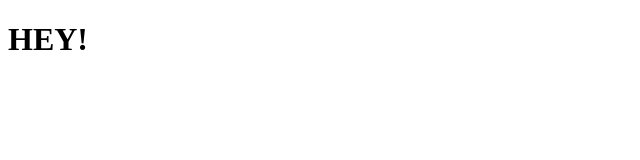
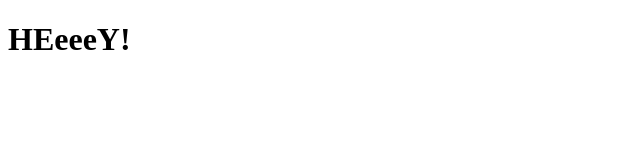
Before and after one commit to petekgithub/fetch-data-mongdb-trytry, a React (Create React App) app: page / in a window 1280 px wide. Shown: the top 160 px of the page, without its empty margins (0-640 px from the left). Built offline with nearby package versions, Linux system fonts and the light colour scheme.

Commit message:
auth-started

```diff
--- a/src/Root/index.tsx
+++ b/src/Root/index.tsx
@@ -5,7 +5,7 @@ const Root: React.FC = () => {
   return (
     <Routes>
       <Route>
-        <h1>HEY!</h1>
+
       </Route>
     </Routes>
   )
--- a/src/index.tsx
+++ b/src/index.tsx
@@ -6,7 +6,7 @@ import React from "react";
 ReactDOM.render(
   <BrowserRouter>
     <div id="modalContainer" />
-    <h1>HEY!</h1>
+      <h1>HEeeeY!</h1>
   </BrowserRouter>,
   document.getElementById("root")
 );
```
Also changed, not shown: src/Auth/pages/RegisterPage.tsx (added, +9 -0 lines).
